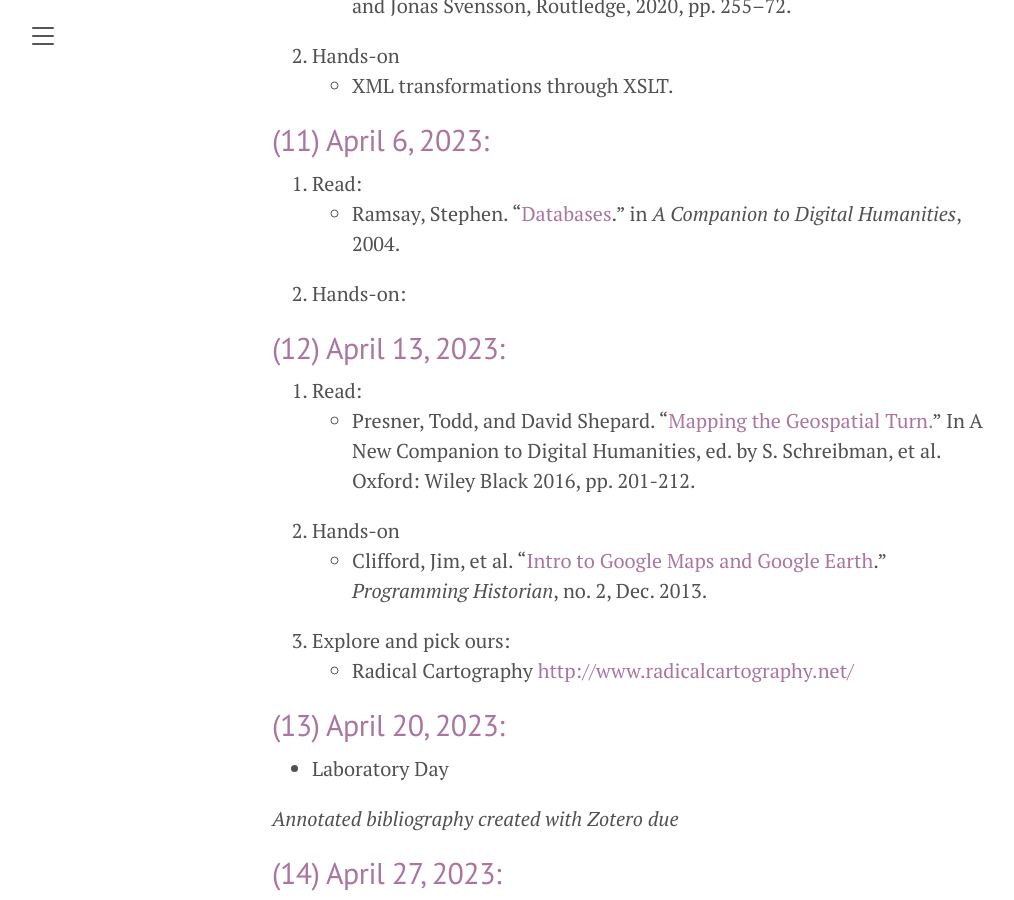
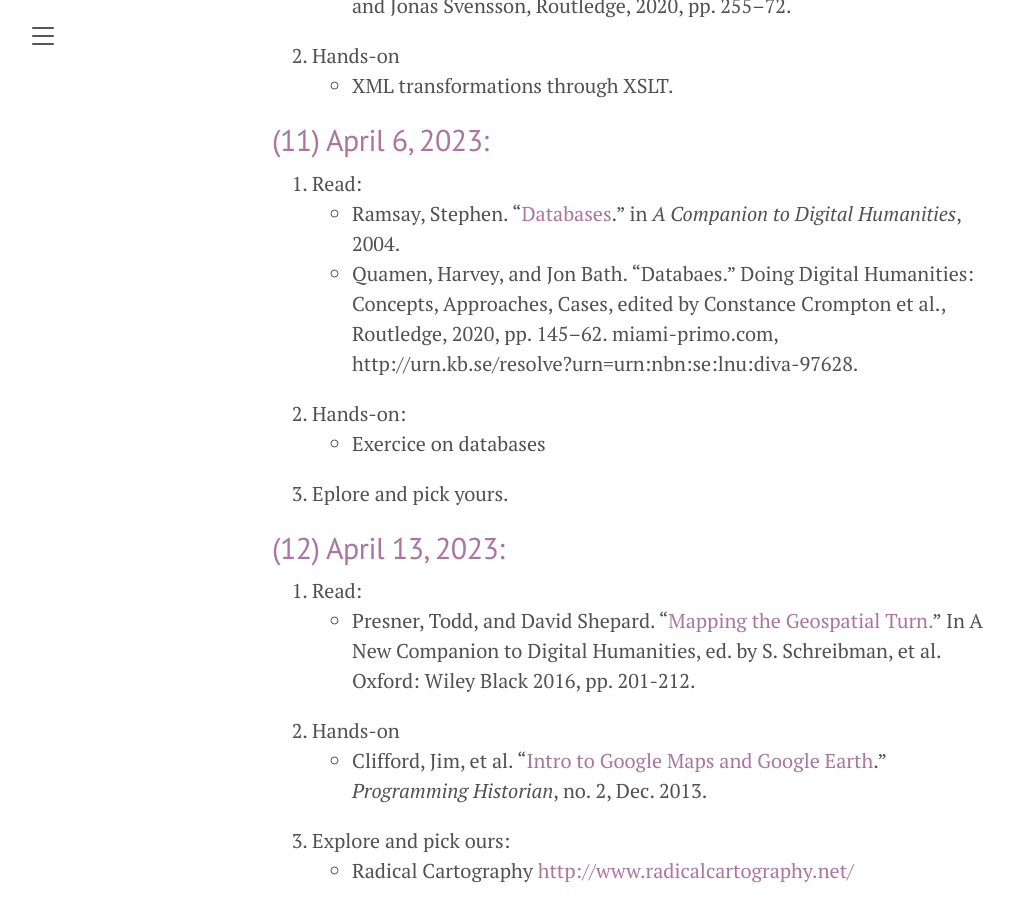
Before and after one commit to susannalles/DHPracticum_Spring23, a Jekyll site: the page built from schedule.md, in a window 1280 px wide and 900 px high, scrolled down 4091 px. Shown: the whole window, without its empty margins (8-1022 px from the left). Built offline with Jekyll 4.4.1, drawn with Linux system fonts in a browser that asks for light colours.

Commit message:
Update schedule.md

```diff
--- a/schedule.md
+++ b/schedule.md
@@ -115,8 +115,10 @@ Session offered by Prof. Lindsay Thomas
 
 1. Read:
   - Ramsay, Stephen. “[Databases](http://digitalhumanities.org/companion/view?docId=blackwell/9781405103213/9781405103213.xml&chunk.id=ss1-3-3&toc.id=0&brand=9781405103213_brand).” in *A Companion to Digital Humanities*, 2004.
+  - Quamen, Harvey, and Jon Bath. “Databaes.” Doing Digital Humanities: Concepts, Approaches, Cases, edited by Constance Crompton et al., Routledge, 2020, pp. 145–62. miami-primo.com, http://urn.kb.se/resolve?urn=urn:nbn:se:lnu:diva-97628.
 2. Hands-on:
-
+  - Exercice on databases
+3. Eplore and pick yours.
 
 ## (12) April 13, 2023:
 
```
